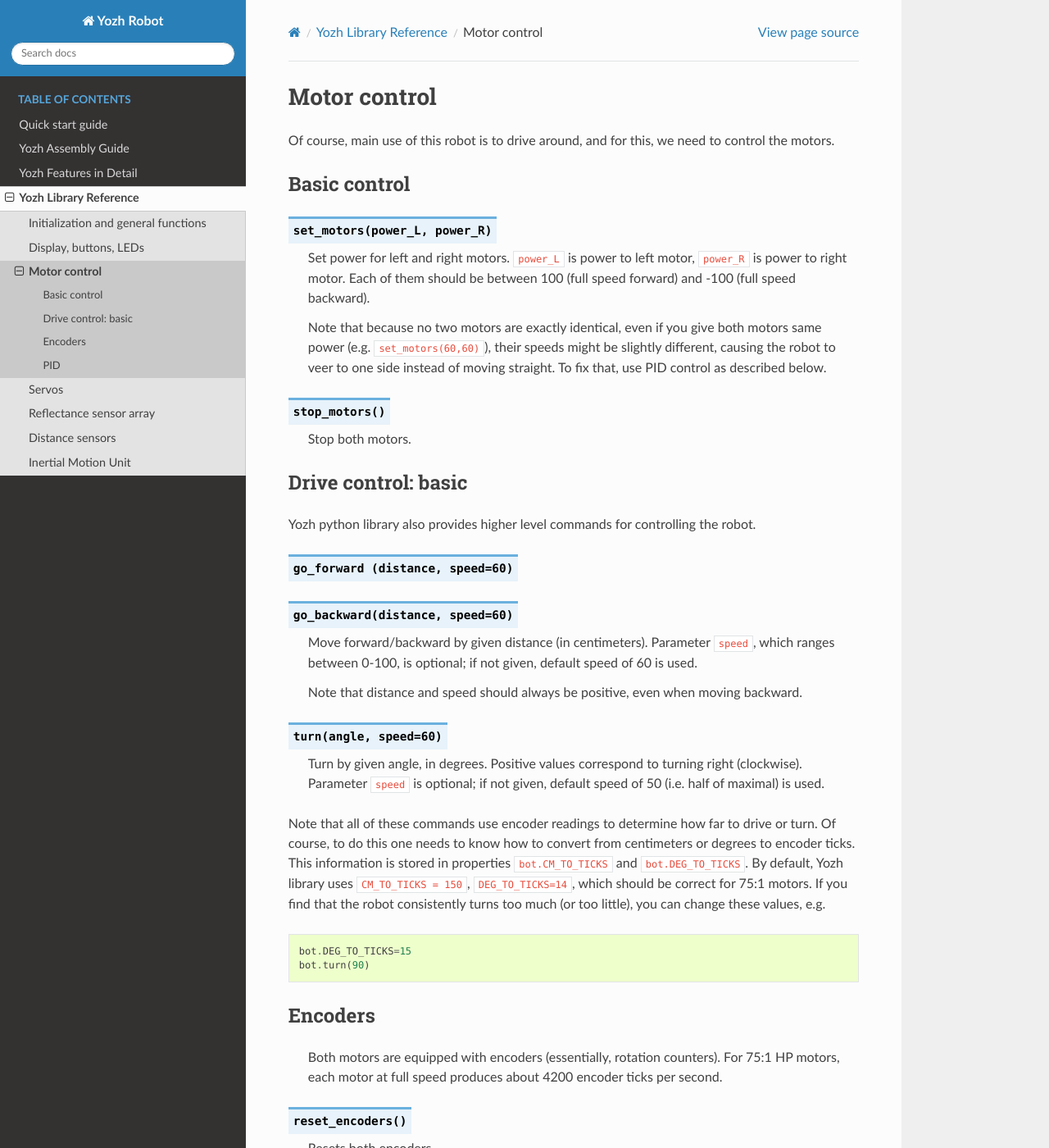
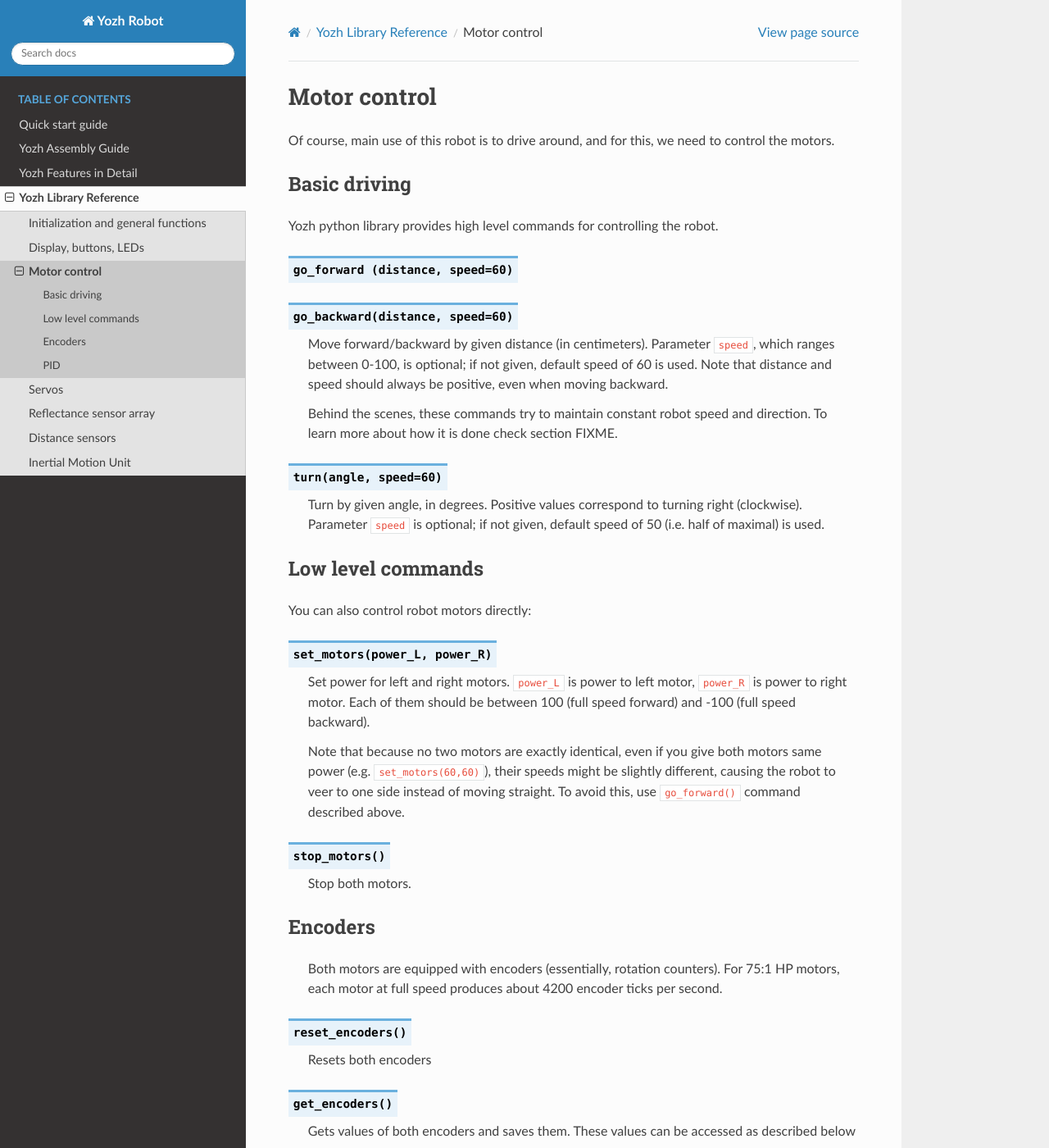
Before and after one commit to shurik179/yozh, a Sphinx documentation site: the page built from docs/library/motors.rst, in a window 1280 px wide and 1400 px high. Shown: the whole window at 82% size. Built offline with Sphinx 7.4.7 and the Read the Docs theme 2.0.0, drawn with Linux system fonts in a browser that asks for light colours; formulas are drawn with MathJax 3.

Commit message:
more docs work

````diff
--- a/docs/library/UI.rst
+++ b/docs/library/UI.rst
@@ -17,8 +17,10 @@
    * a tuple of 3 numbers, showing the values of Red, Green, and Blue
      colors, each ranging between 0--255, e.g. ``bot.set_led_L( (255,0,0))`` to set
      the left LED red.
+
    * A 32-bit integer, usually written in the hexadecimal form: ``0xRRGGBB``, where each letter stands for a hexadecimal digit 0...FF.
      E.g. ``0xFF0000`` for red.
+
    * One of predefined colors, e.g. ``RED``. Full list of predefined colors is:
      RED, GREEN, BLUE, YELLOW, WHITE, OFF. You can also define your own colors, e.g.
 
@@ -68,7 +70,7 @@
         # do something else
 
 
-DISPLAY
+Display
 -------
 
 The easiest way to interact with the TFT  display is by using the commands below.
@@ -96,7 +98,7 @@
 
 This will print ``Put robot on black`` on line 1 and ``and press A to continue`` on line 2.
 
-To use a different font, use optional parameter ```font``. Posible choices are:
+To use a different font, use optional parameter ``font``. Posible choices are:
 
 * ``FONT_REGULAR``: usual font
 
--- a/docs/library/motors.rst
+++ b/docs/library/motors.rst
@@ -4,8 +4,37 @@
 Of course, main use of this robot is to drive around, and for this, we need to
 control the motors.
 
-Basic control
--------------
+
+Basic driving
+--------------------
+
+Yozh python library  provides high level commands for controlling the robot.
+
+
+.. function:: go_forward (distance, speed=60)
+
+.. function:: go_backward(distance, speed=60)
+
+   Move forward/backward  by given distance (in centimeters). Parameter ``speed``, which ranges
+   between 0-100,  is optional; if not given, default speed of 60 is used.
+   Note that distance and speed should always be positive, even when moving backward.
+
+   Behind the scenes, these commands try to maintain constant robot speed and direction.
+   To learn more about how it is done check section FIXME.
+
+.. function:: turn(angle, speed=60)
+
+   Turn by given angle, in degrees. Positive values correspond to turning right (clockwise).
+   Parameter ``speed`` is  optional; if not given, default speed of 50 (i.e. half of maximal) is used.
+
+
+
+
+
+
+Low level commands
+------------------
+You can also control robot motors directly:
 
 .. function:: set_motors(power_L, power_R)
 
@@ -16,48 +45,11 @@
    Note that because no two motors are exactly identical, even if you give
    both motors same power (e.g. ``set_motors(60,60)``), their speeds might be
    slightly different, causing the robot to veer to one side instead of moving
-   straight. To fix that, use PID control as described below.
+   straight. To avoid this, use ``go_forward()`` command described above.
 
 .. function:: stop_motors()
 
    Stop  both motors.
-
-
-
-
-Drive control: basic
---------------------
-
-Yozh python library also provides higher level commands for controlling the robot.
-
-
-.. function:: go_forward (distance, speed=60)
-
-.. function:: go_backward(distance, speed=60)
-
-   Move forward/backward  by given distance (in centimeters). Parameter ``speed``, which ranges
-   between 0-100,  is optional; if not given, default speed of 60 is used.
-
-   Note that distance and speed should always be positive, even when moving backward.
-
-.. function:: turn(angle, speed=60)
-
-   Turn by given angle, in degrees. Positive values correspond to turning right (clockwise).
-   Parameter ``speed`` is  optional; if not given, default speed of 50 (i.e. half of maximal) is used.
-
-
-Note that all of these commands use encoder readings to determine how far to
-drive or turn. Of course, to do this one needs to know how to convert from
-centimeters or degrees to encoder ticks. This information is stored in properties
-``bot.CM_TO_TICKS`` and ``bot.DEG_TO_TICKS``. By default, Yozh library uses
-``CM_TO_TICKS = 150``, ``DEG_TO_TICKS=14``, which should be correct for 75:1 motors.
-If you find that the robot consistently turns too much (or too little), you can change these values, e.g.
-
-.. code-block:: python
-
-    bot.DEG_TO_TICKS=15
-    bot.turn(90)
-
 
 Encoders
 --------
@@ -68,7 +60,7 @@
 
 .. function:: reset_encoders()
 
-  Resets both encoders
+   Resets both encoders
 
 
 .. function:: get_encoders()
````
